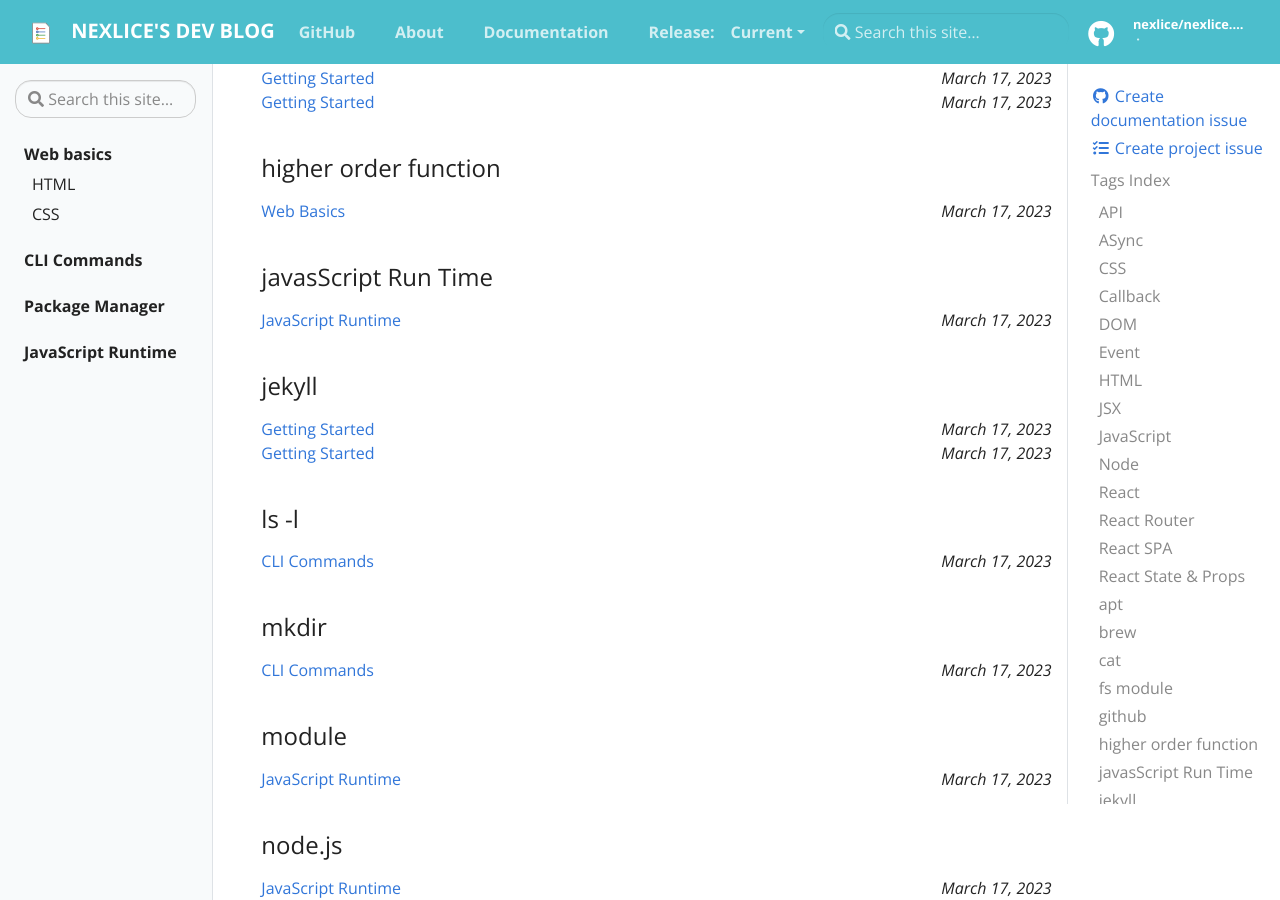
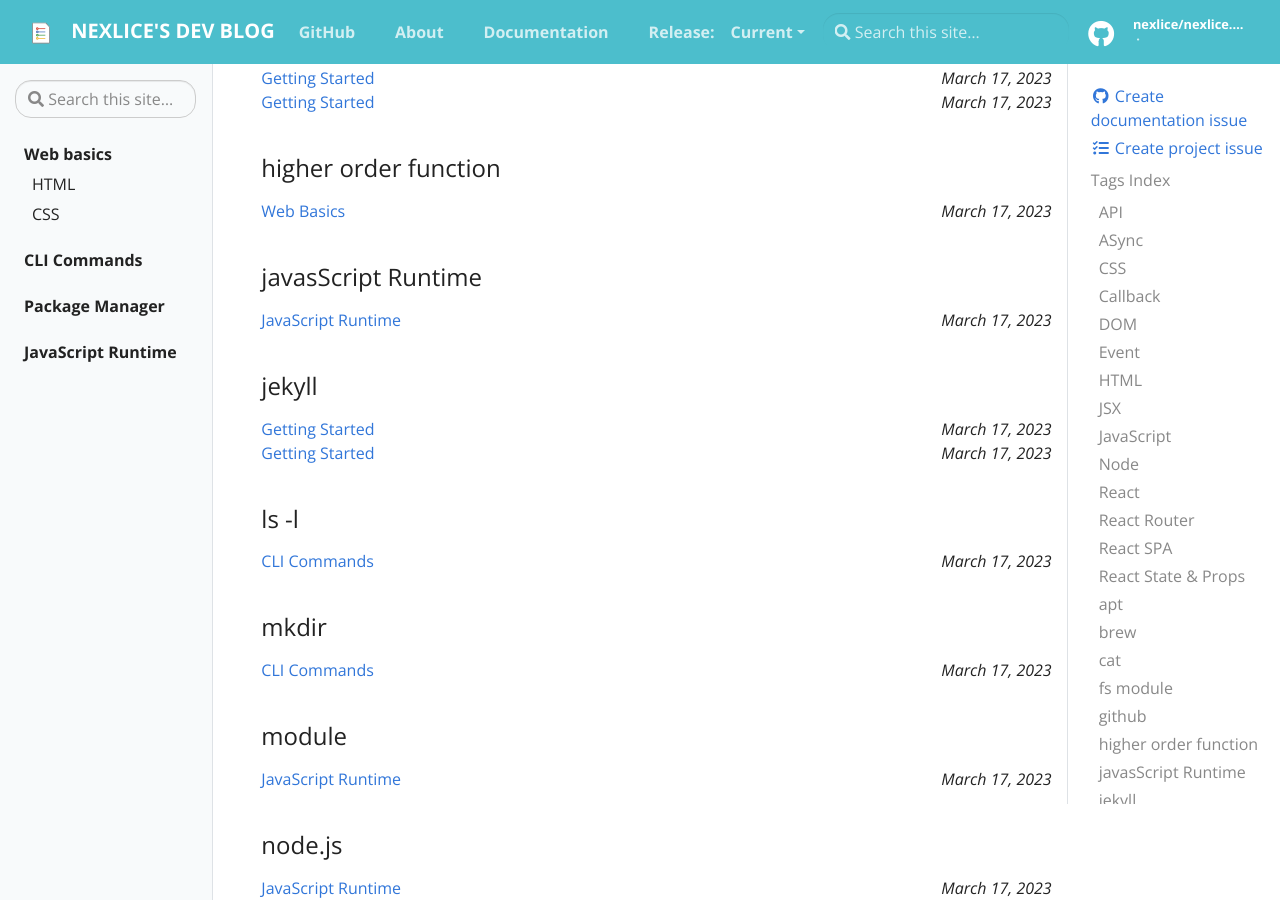
Before and after one commit to nexlice/nexlice.github.io, a Jekyll site: the page built from pages/tags.html, in a window 1280 px wide and 900 px high, scrolled down 2389 px. Built offline with Jekyll 4.4.1, drawn with Linux system fonts in a browser that asks for light colours.

Commit message:
docs: rename

```diff
--- a/_data/toc.yml
+++ b/_data/toc.yml
@@ -34,7 +34,7 @@
   url: "docs/Web_Basics/Package-Manager"
 
 - title: "JavaScript Runtime"
-  url: "docs/Web_Basics/JavaScript-Runtime"
+  url: "docs/Web_Basics/JavaScriptRuntime"
 
 
 
--- a/_docs/Web_Basics/Javascript-Runtime.md
+++ b/_docs/Web_Basics/JavaScriptRuntime.md
@@ -2,12 +2,12 @@
 title: JavaScript Runtime
 tags:
  - JavaScript
- - javasScript Run Time
+ - javasScript Runtime
  - node.js
  - module
  - nvm
  - npm
-description: Learn about Javadcript Runtime!
+description: Learn about JavaScript Runtime!
 ---
 
 >   본 글은 Codestates BEB 코스의 자료에서 내용을 가져와 작성하였음을 알립니다.
```
